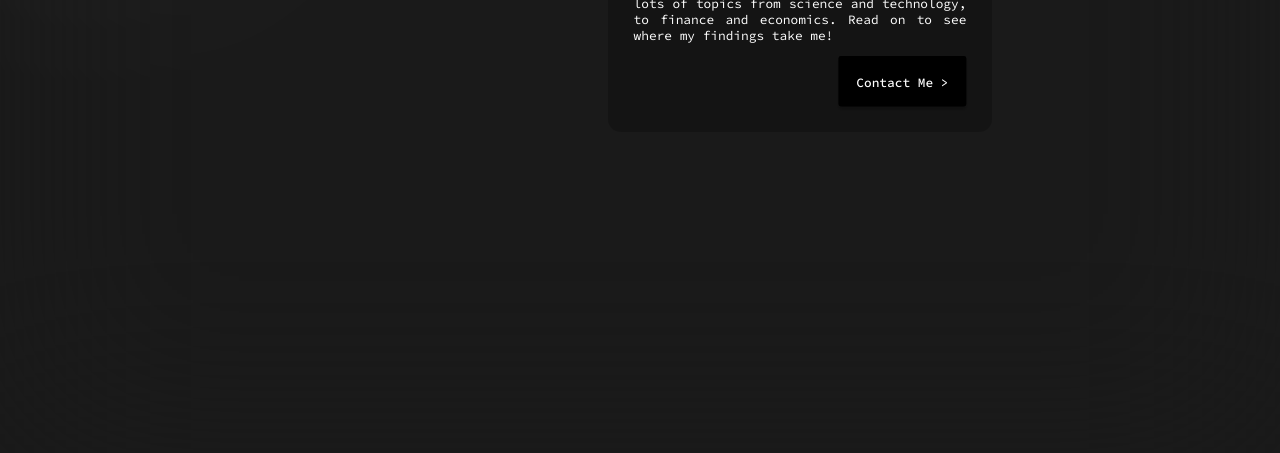
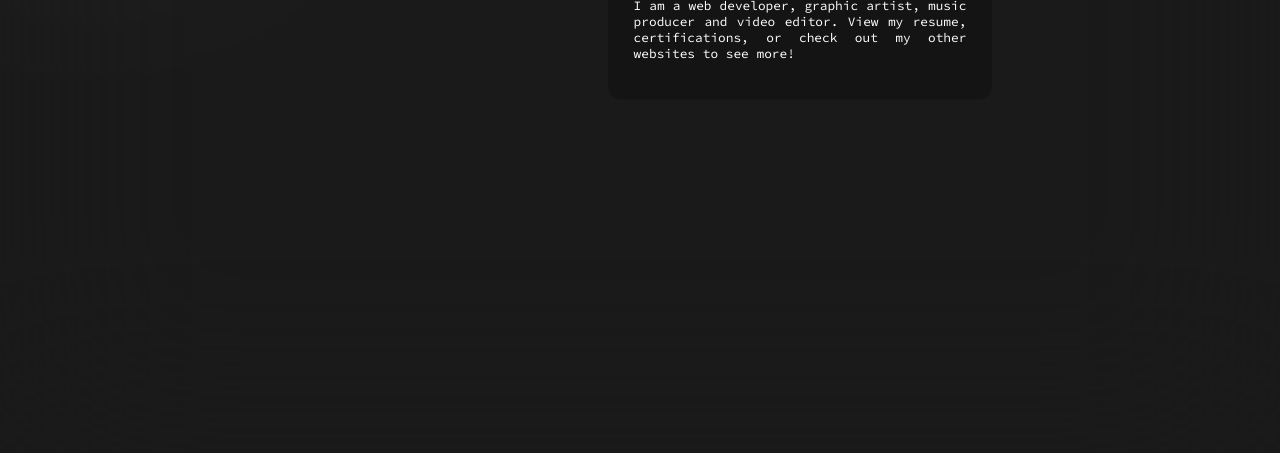
Before and after one commit to itsOasi/portfolio, a plain HTML site: page index.html in a window 1280 px wide. Shown: the part 347-800 px from the top of the page. Drawn offline with Linux system fonts and the light colour scheme; no server answers.

Commit message:
Update index.html

```diff
--- a/index.html
+++ b/index.html
@@ -34,11 +34,8 @@
 		<div id="about" class="card">
 				<b id="tagline">About Me</b>
 				<p id="desc">
-					I am a web developer, graphic artist, music producer and video editor with insights on lots of topics from science and technology, to finance and economics. Read on to see where my findings take me!
+					I am a web developer, graphic artist, music producer and video editor. View my resume, certifications, or check out my other websites to see more!
 				</p>
-			<a id="action-button" class="call-to-action" href="https://docs.google.com/forms/d/e/1FAIpQLSe8xixyaMbfFPtUCBCJWnO0RAelYPYmdHpaImp7pkb2ZGM47w/viewform?usp=sf_link">
-				<div class="how-can-i">Contact Me ></div>
-			</a>
 		</div>
 	</div>
 
```
